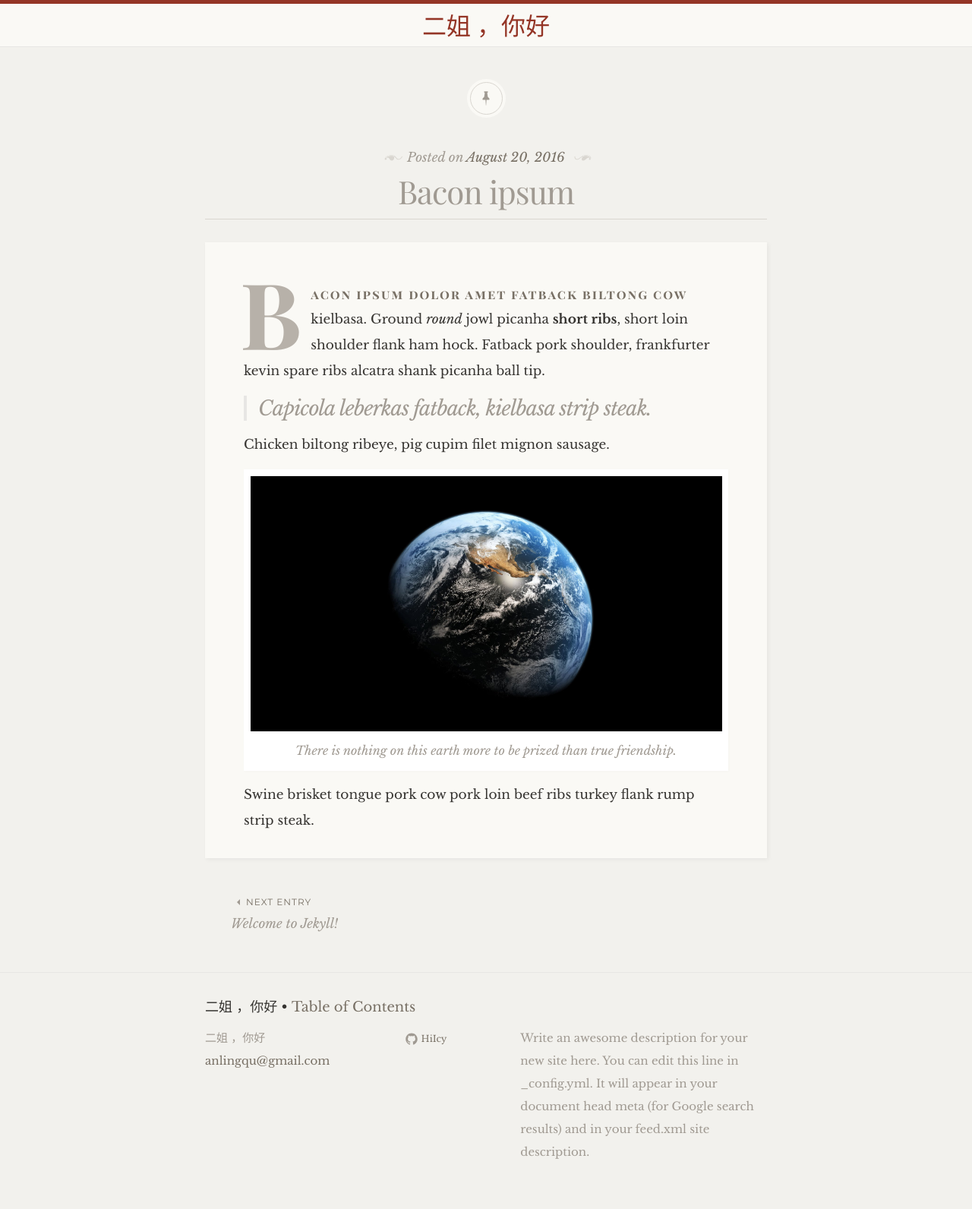
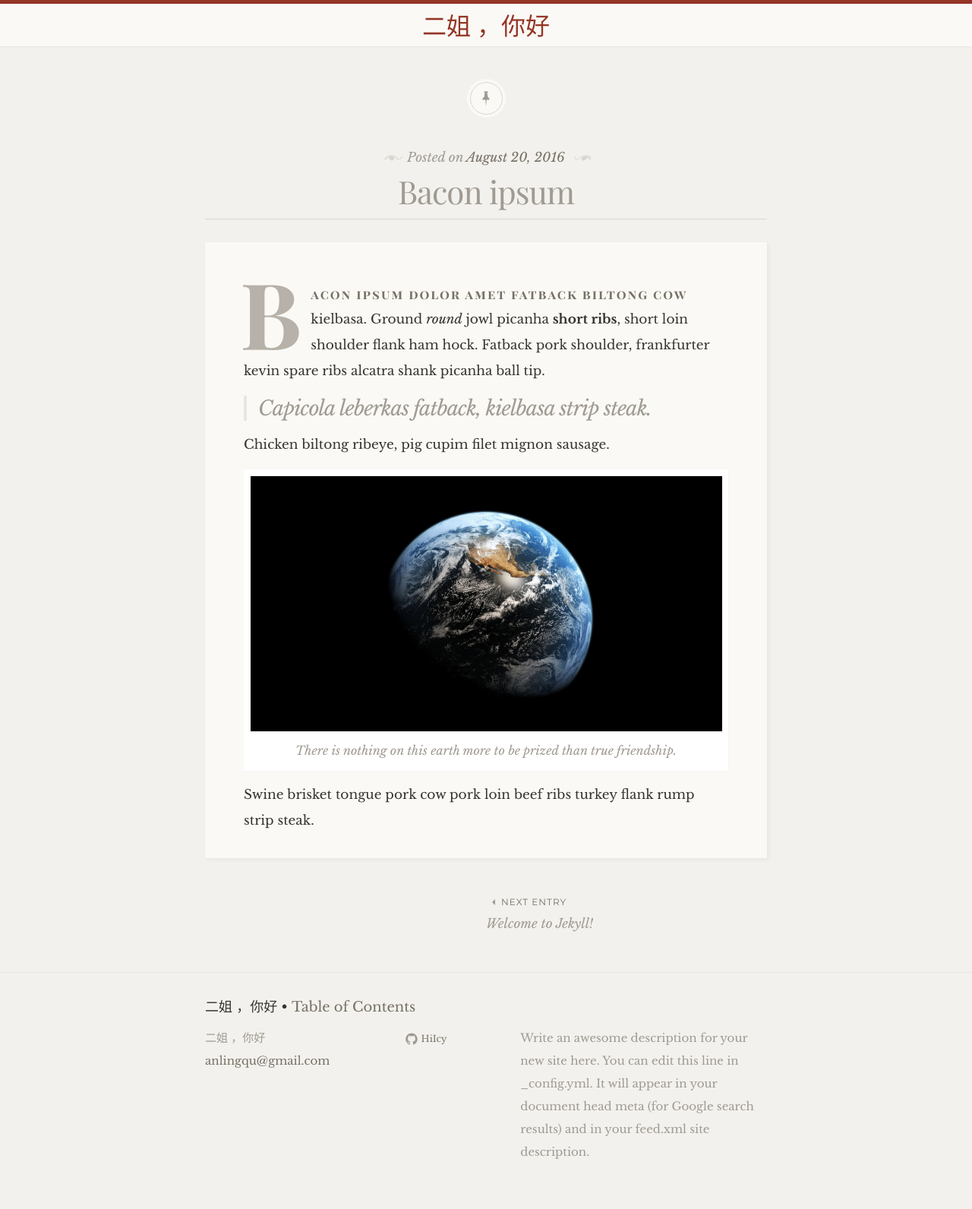
Before and after one commit to HiIcy/HiIcy.github.io, a Jekyll site: the page built from _posts/2016-08-20-bacon-ipsum.markdown, in a window 1280 px wide. Shown: the whole page at 76% size. Built offline with Jekyll 4.4.1, drawn with Linux system fonts in a browser that asks for light colours; some web fonts are replaced.

Commit message:
些许变化

```diff
--- a/_layouts/post.html
+++ b/_layouts/post.html
@@ -17,6 +17,15 @@
 </article>
 
 <div id="post-nav">
+	<div class="previous">
+			{% if page.previous.url %}
+			<a href="{{ site.baseurl }}{{ page.previous.url }}">
+				<span>Previous entry</span>
+				{{ page.previous.title }}
+			</a>
+			{% endif %}
+	</div>
+
 	<div class="next">
 		{% if page.next.url %}
 		<a href="{{ site.baseurl }}{{ page.next.url }}">
@@ -26,12 +35,5 @@
 		{% endif %}
 	</div>
 
-	<div class="previous">
-		{% if page.previous.url %}
-		<a href="{{ site.baseurl }}{{ page.previous.url }}">
-			<span>Previous entry</span>
-			{{ page.previous.title }}
-		</a>
-		{% endif %}
-	</div>
+
 </div>
```
